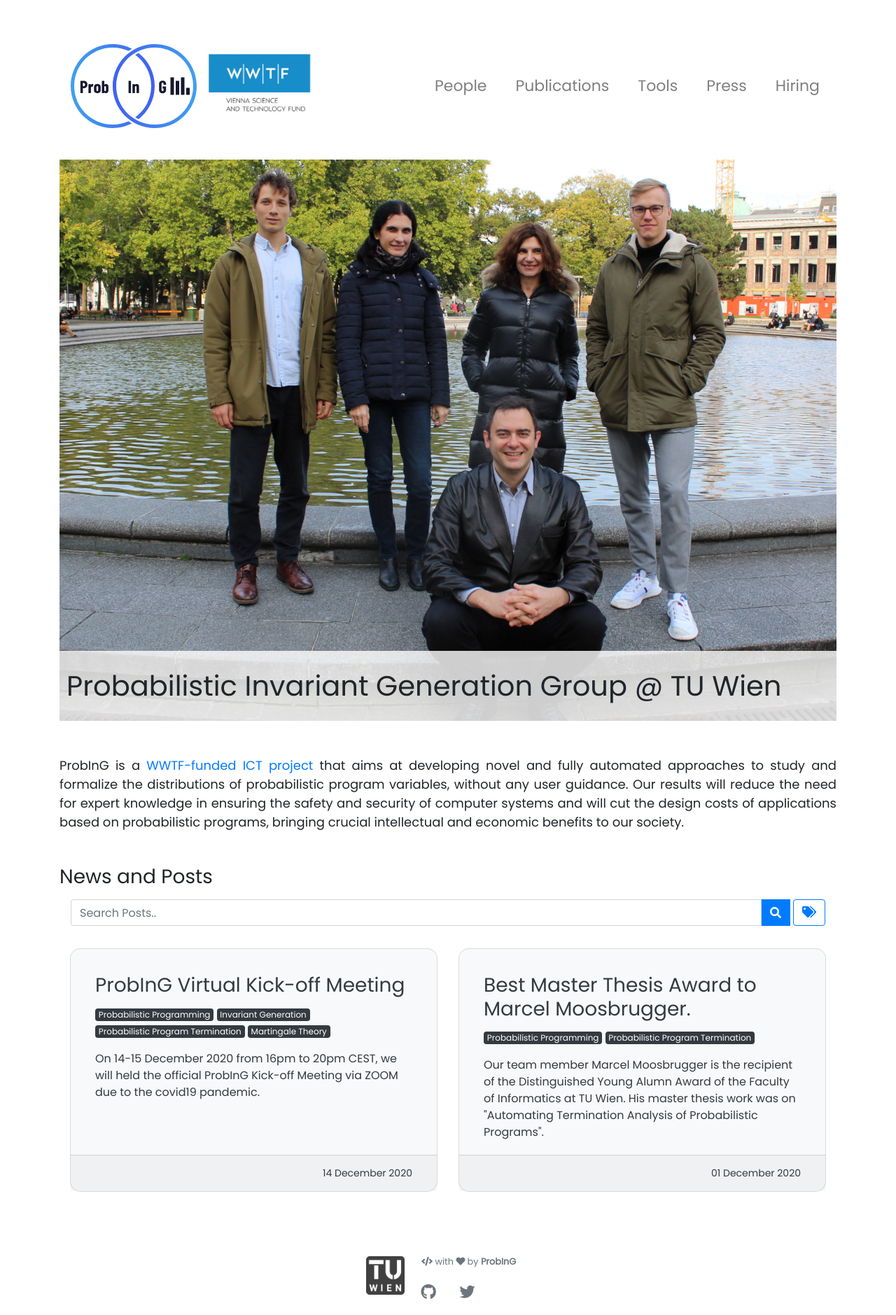
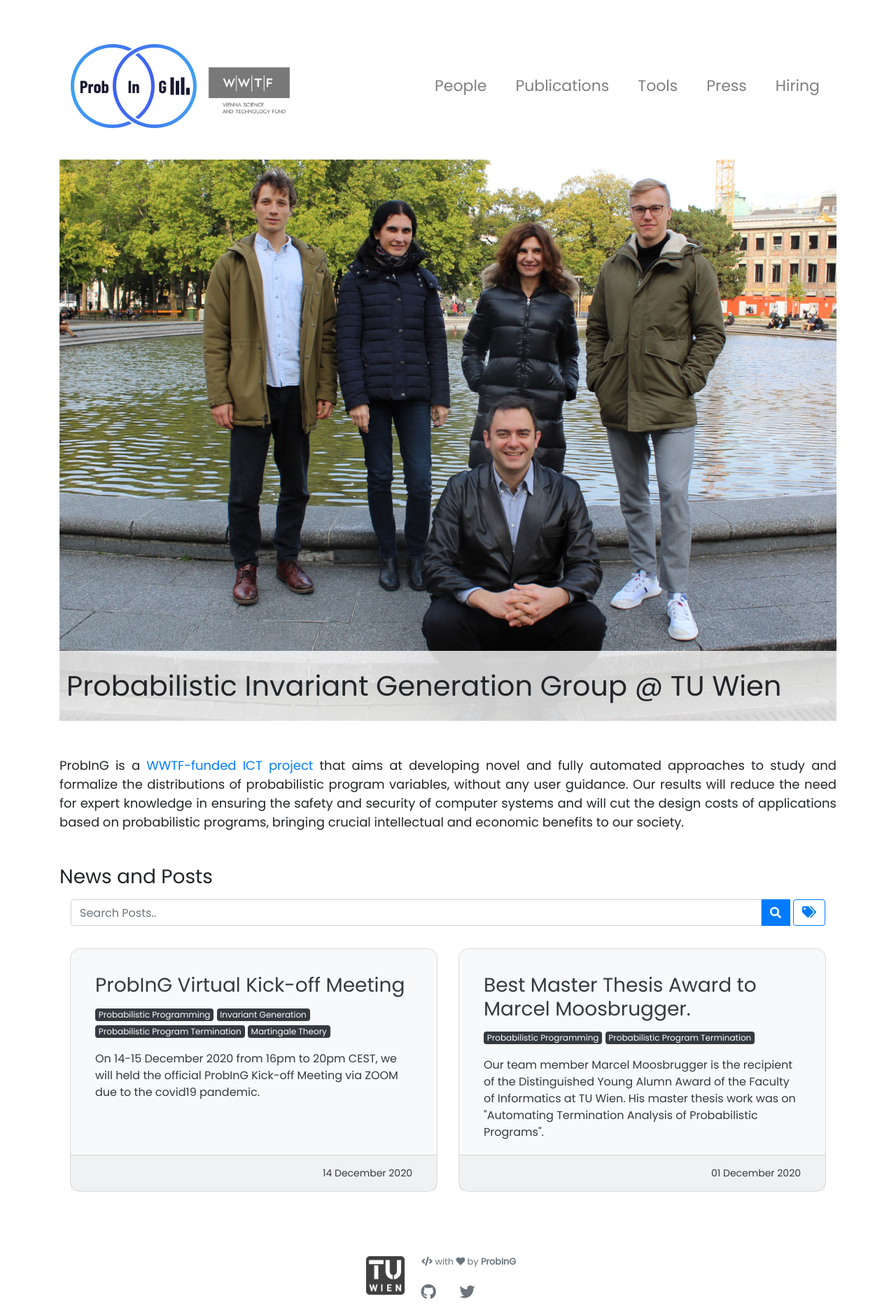
Before and after one commit to probing-lab/probing-lab.github.io, a Jekyll site: the page built from pages/index.html, in a window 1280 px wide. Shown: the whole page at 70% size. Built offline with Jekyll 4.4.1, drawn with Linux system fonts in a browser that asks for light colours; nearby versions of some CDN libraries; comment, search, counter and statistics services are not loaded.

Commit message:
style fixes

```diff
--- a/_includes/navbar.html
+++ b/_includes/navbar.html
@@ -2,7 +2,9 @@
 
   <a class="navbar-brand" href="{{ site.baseurl }}/">
     <img src="{{ '/assets/logo/logo-light.svg' | relative_url }}" alt="ProbInG Logo" />
-     <a href="https://www.wwtf.at/programmes/information_communication/ICT19-018"><img width="150" src="{{ '/assets/logo/logo-wwtf.jpg' | relative_url }}" alt="WWTF Logo" /></a>
+    <a class="wwtf-logo" href="https://www.wwtf.at/programmes/information_communication/ICT19-018">
+      <img src="{{ '/assets/logo/logo-wwtf.jpg' | relative_url }}" alt="WWTF Logo" />
+    </a>
   </a>
 
 
--- a/_sass/_navbar.scss
+++ b/_sass/_navbar.scss
@@ -36,3 +36,15 @@ nav {
     width: 100% !important;
   }
 }
+
+.wwtf-logo {
+  padding-top: 20px;
+  img {
+    width: 120px;
+    filter: grayscale(100%);
+  }
+
+  &:hover img {
+    filter: none
+  }
+}
```
Also changed, not shown: _people/Moosbrugger.md (+1 -1 lines).
